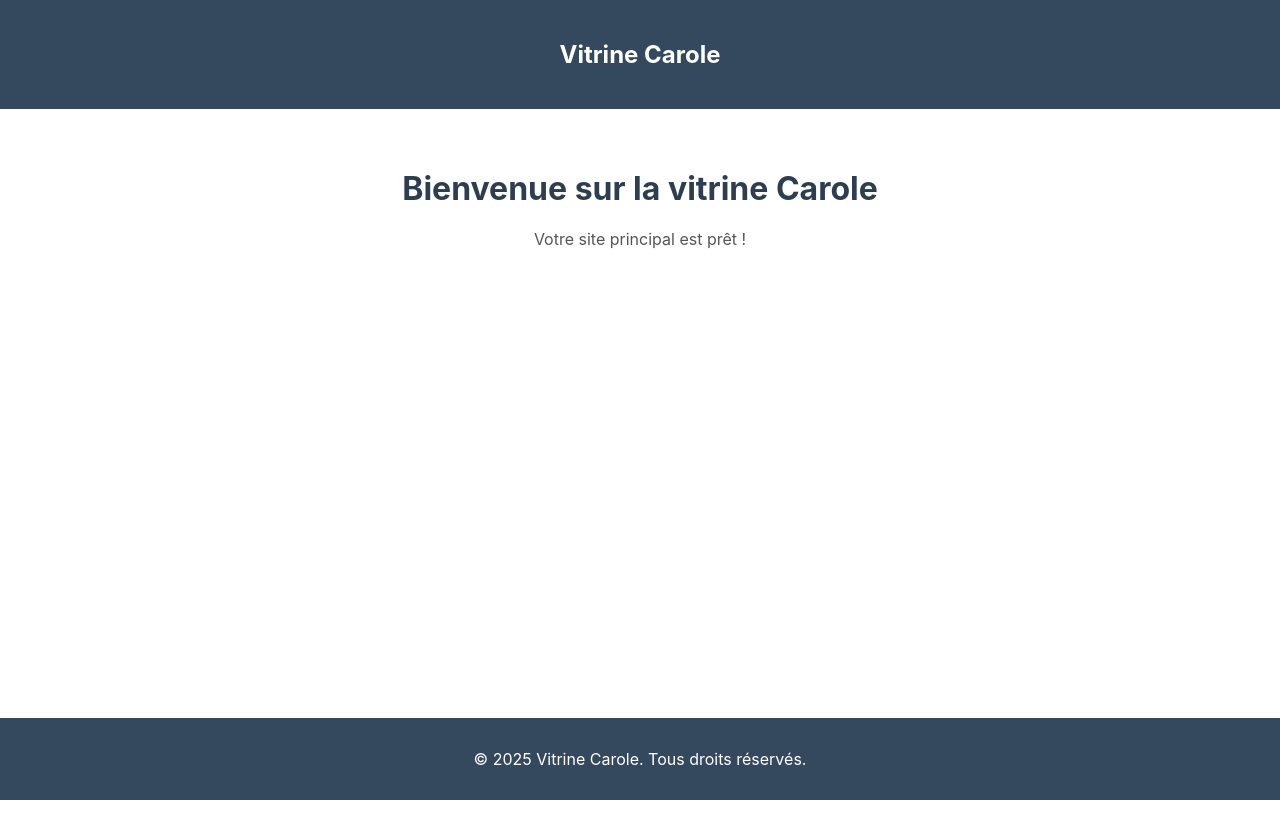
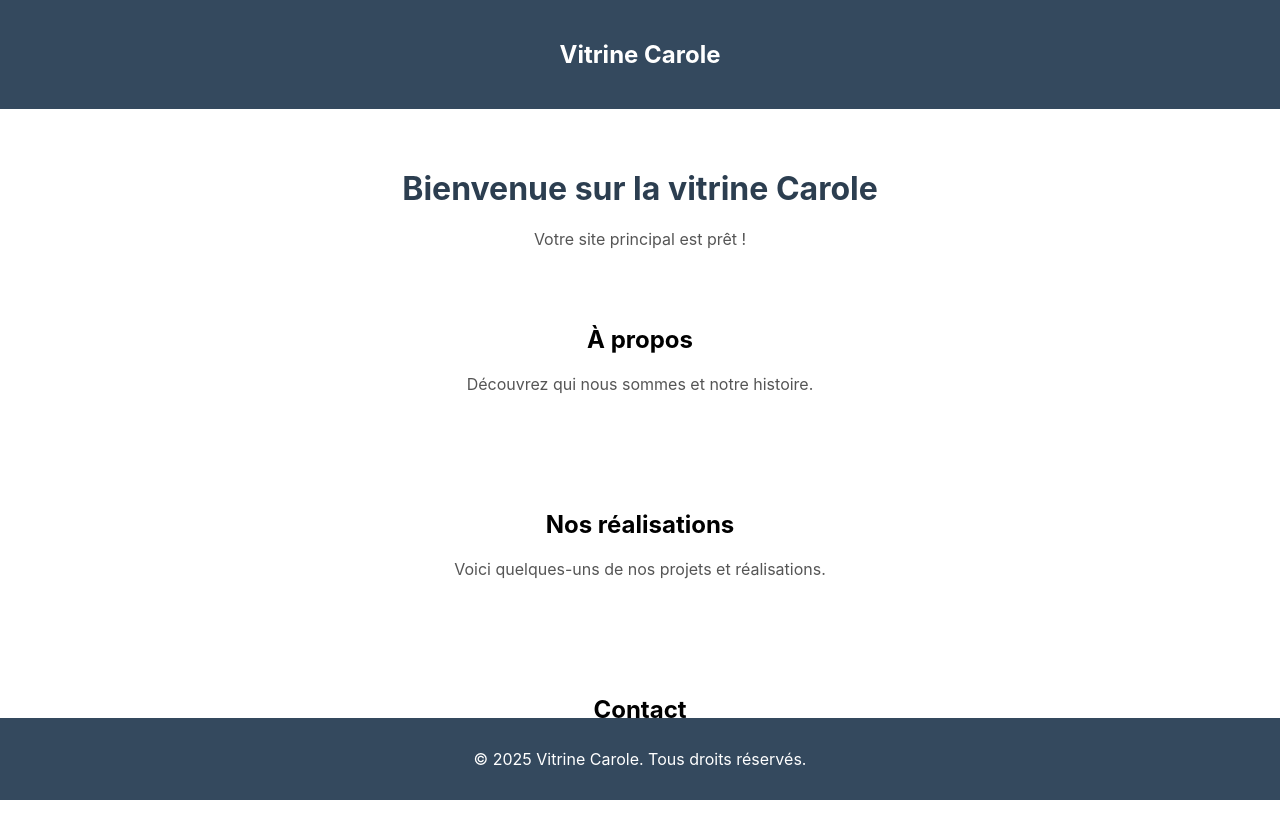
Before and after one commit to Dylserker/Vitrine_Carole, a React (Create React App) app in the folder frontend/: page / in a window 1280 px wide. Built offline with nearby package versions, Linux system fonts and the light colour scheme.

Commit message:
section mise en place

```diff
--- /dev/null
+++ b/frontend/src/components/About/About.css
@@ -0,0 +1,4 @@
+.about-section {
+  padding: 40px 0;
+  text-align: center;
+}
--- /dev/null
+++ b/frontend/src/components/About/About.jsx
@@ -0,0 +1,13 @@
+import React from 'react';
+import './About.css';
+
+const About = () => {
+  return (
+    <section className="about-section">
+      <h2>À propos</h2>
+      <p>Découvrez qui nous sommes et notre histoire.</p>
+    </section>
+  );
+};
+
+export default About;
--- /dev/null
+++ b/frontend/src/components/Contact/Contact.css
@@ -0,0 +1,4 @@
+.contact-section {
+  padding: 40px 0;
+  text-align: center;
+}
--- /dev/null
+++ b/frontend/src/components/Contact/Contact.jsx
@@ -0,0 +1,13 @@
+import React from 'react';
+import './Contact.css';
+
+const Contact = () => {
+  return (
+    <section className="contact-section">
+      <h2>Contact</h2>
+      <p>N'hésitez pas à nous contacter pour toute demande d'information.</p>
+    </section>
+  );
+};
+
+export default Contact;
--- /dev/null
+++ b/frontend/src/components/Work/Work.css
@@ -0,0 +1,4 @@
+.work-section {
+  padding: 40px 0;
+  text-align: center;
+}
--- /dev/null
+++ b/frontend/src/components/Work/Work.jsx
@@ -0,0 +1,13 @@
+import React from 'react';
+import './Work.css';
+
+const Work = () => {
+  return (
+    <section className="work-section">
+      <h2>Nos réalisations</h2>
+      <p>Voici quelques-uns de nos projets et réalisations.</p>
+    </section>
+  );
+};
+
+export default Work;
--- a/frontend/src/pages/Home/Home.jsx
+++ b/frontend/src/pages/Home/Home.jsx
@@ -1,11 +1,17 @@
 import React from 'react';
 import './Home.css';
+import About from '../../components/About/About';
+import Work from '../../components/Work/Work';
+import Contact from '../../components/Contact/Contact';
 
 const Home = () => {
   return (
     <div className="home-container">
       <h1>Bienvenue sur la vitrine Carole</h1>
       <p>Votre site principal est prêt !</p>
+      <About />
+      <Work />
+      <Contact />
     </div>
   );
 };
```
